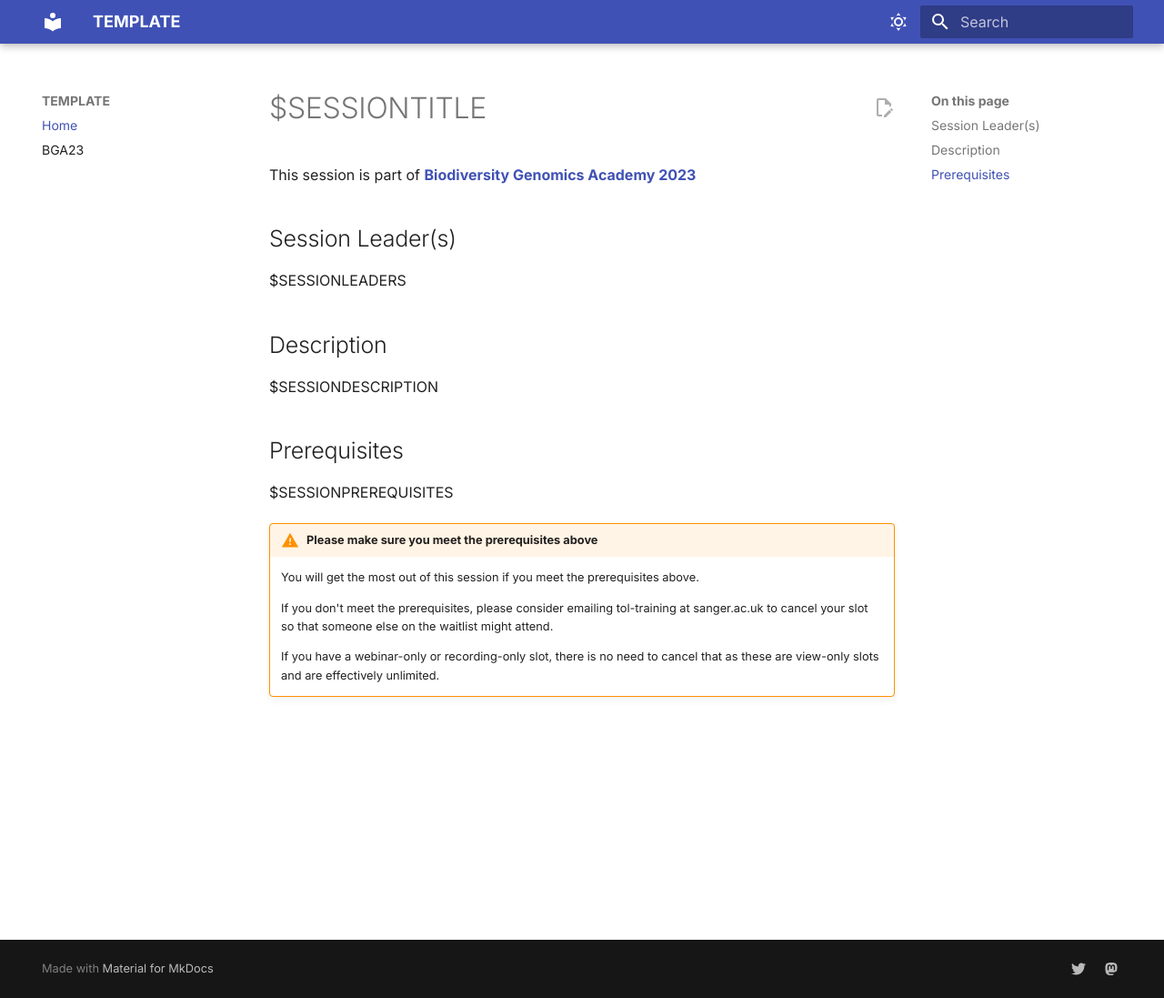
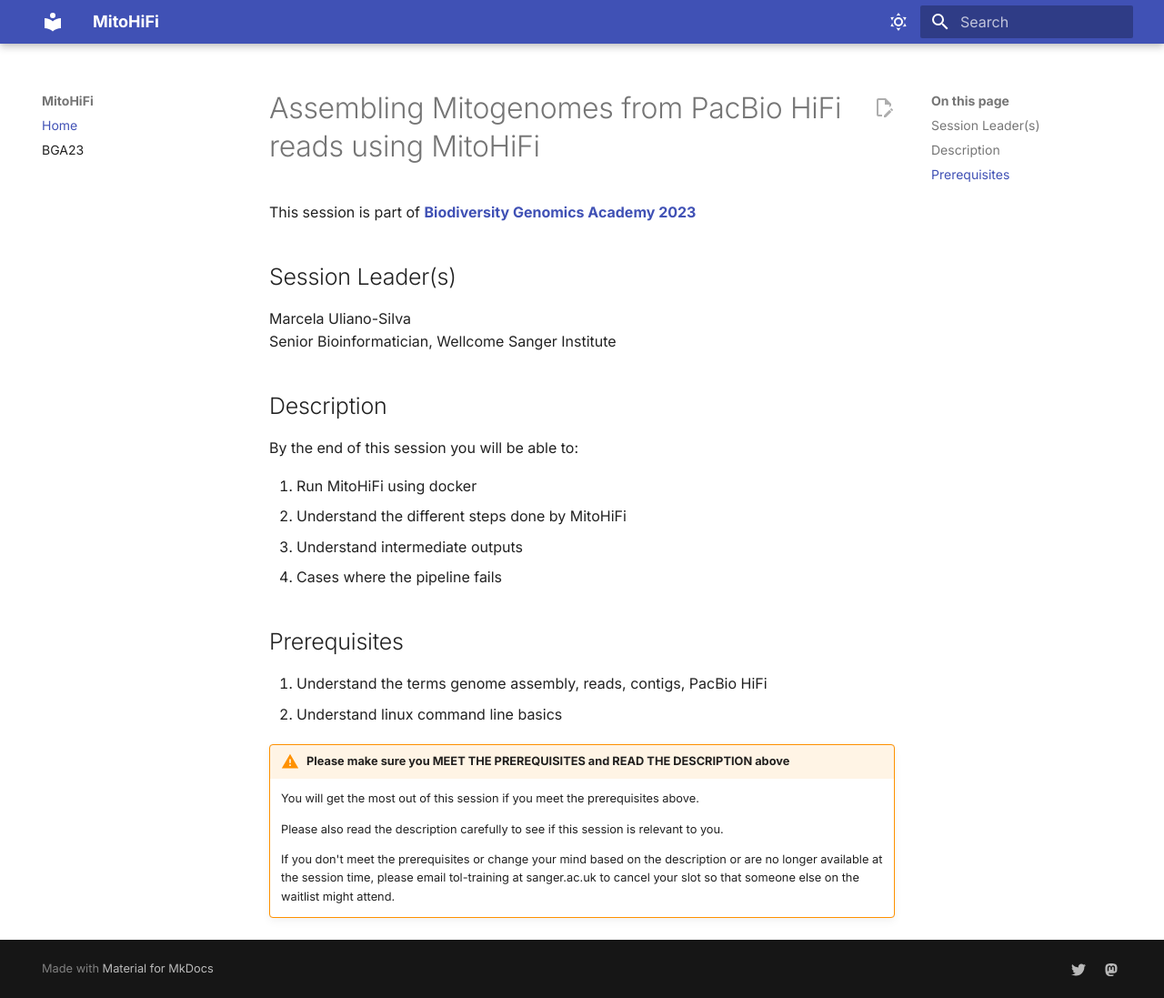
Before and after one commit to BGAcademy23/MitoHiFi, an MkDocs documentation site: the page built from docs/README.md, in a window 1280 px wide and 1097 px high. Shown: the whole window at 91% size. Built offline with MkDocs 1.6.1 and Material for MkDocs 9.7.7, drawn with Linux system fonts in a browser that asks for light colours.

Commit message:
update from form

```diff
--- a/docs/README.md
+++ b/docs/README.md
@@ -1,23 +1,30 @@
-# $SESSIONTITLE
+# Assembling Mitogenomes from PacBio HiFi reads using MitoHiFi
 
 This session is part of [**Biodiversity Genomics Academy 2023**](https://BGA23.org)
 
 ## Session Leader(s)
 
-$SESSIONLEADERS
+Marcela Uliano-Silva
+Senior Bioinformatician, Wellcome Sanger Institute
 
 ## Description
 
-$SESSIONDESCRIPTION
+By the end of this session you will be able to:
+
+1. Run MitoHiFi using docker
+2. Understand the different steps done by MitoHiFi
+3. Understand intermediate outputs
+4. Cases where the pipeline fails
 
 ## Prerequisites
 
-$SESSIONPREREQUISITES
+1. Understand the terms genome assembly, reads, contigs, PacBio HiFi
+2. Understand linux command line basics
 
-!!! warning "Please make sure you meet the prerequisites above"
+!!! warning "Please make sure you MEET THE PREREQUISITES and READ THE DESCRIPTION above"
 
     You will get the most out of this session if you meet the prerequisites above.
 
-    If you don't meet the prerequisites, please consider emailing tol-training at sanger.ac.uk to cancel your slot so that someone else on the waitlist might attend.
+    Please also read the description carefully to see if this session is relevant to you.
 
-    If you have a webinar-only or recording-only slot, there is no need to cancel that as these are view-only slots and are effectively unlimited.
+    If you don't meet the prerequisites or change your mind based on the description or are no longer available at the session time, please email tol-training at sanger.ac.uk to cancel your slot so that someone else on the waitlist might attend.
--- a/mkdocs.yml
+++ b/mkdocs.yml
@@ -1,5 +1,5 @@
-site_name: TEMPLATE
-edit_uri: https://github.com/bgacademy23/TEMPLATE/blob/main/docs
+site_name: MitoHiFi
+edit_uri: https://github.com/bgacademy23/MitoHiFi/blob/main/docs
 
 nav:
     - Home: README.md
```
Also changed, not shown: README.md (+14 -7 lines).
